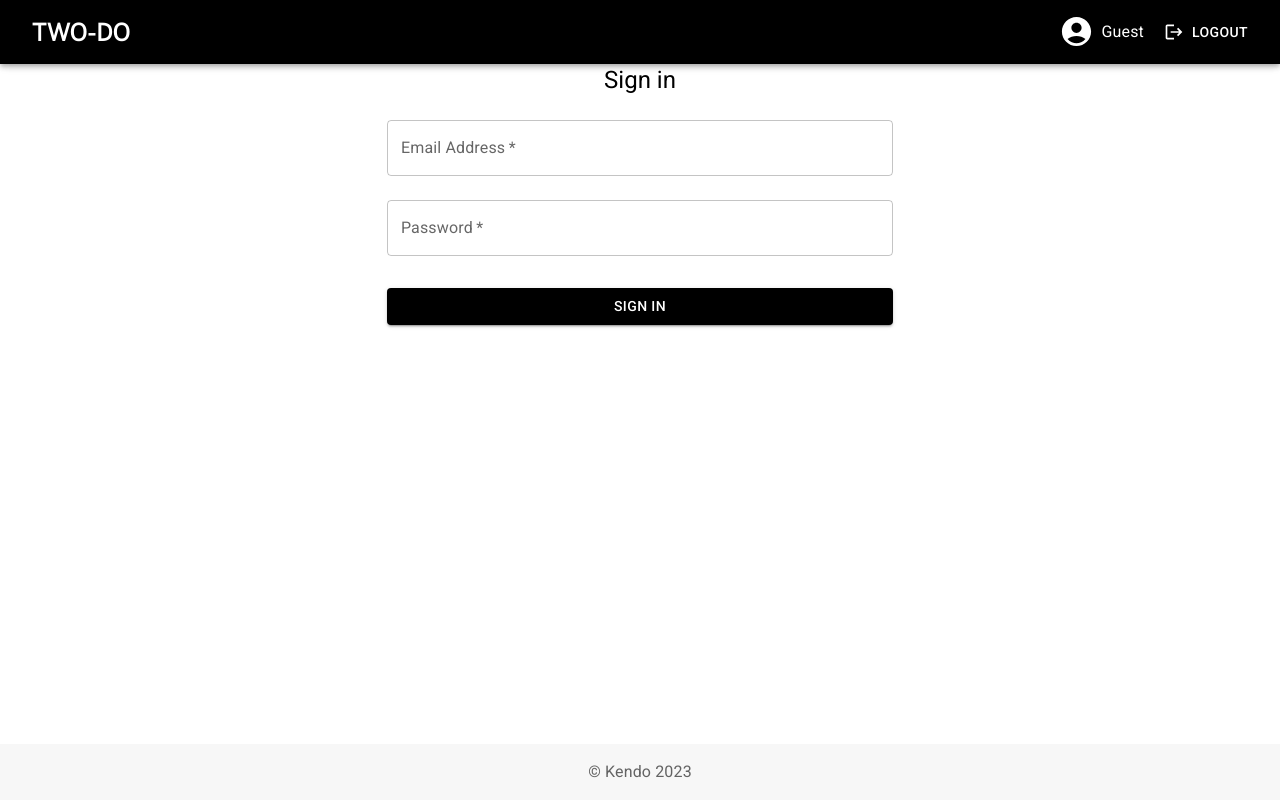
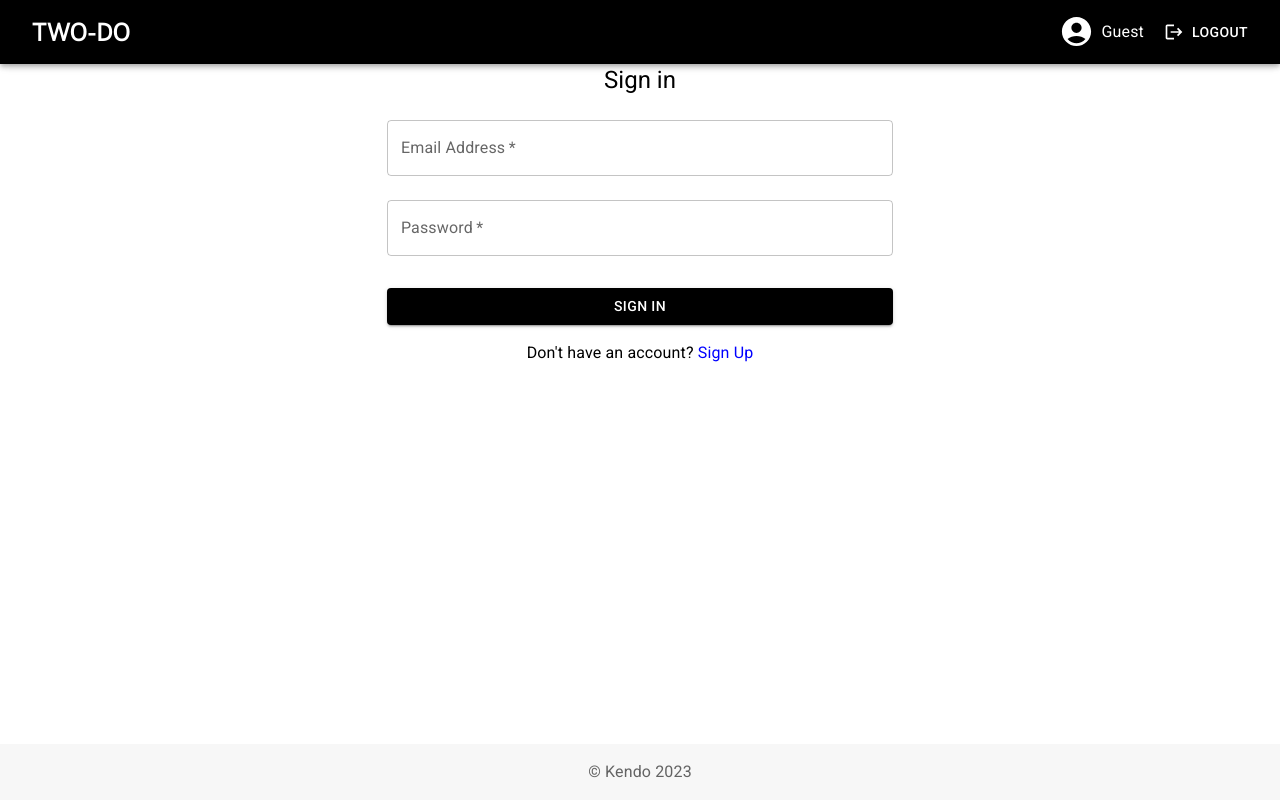
Before and after one commit to Emeruem-Kennedy1/Heirarchical-Todo-List-App, a React (Create React App) app in the folder frontend/: page /login in a window 1280 px wide. Built offline with nearby package versions, Linux system fonts and the light colour scheme.

Commit message:
current working state

```diff
--- a/frontend/src/components/NestedAccordion.js
+++ b/frontend/src/components/NestedAccordion.js
@@ -74,7 +74,6 @@
       await api.put(`/task/${taskID}/status`);
       setCompleted((prev) => !prev);
       onUpdateTasks(); // Refresh the list after updating the task status
-      console.log("Task status updated");
     } catch (error) {
       console.error("Error updating task status:", error);
     }
--- a/frontend/src/views/ListPage.js
+++ b/frontend/src/views/ListPage.js
@@ -71,7 +71,6 @@
 
   const toogleExpanded = (taskId, isExpanded) => {
     const task = findTaskInNested(tasks, taskId);
-    console.log(expandedTasks, taskId);
     if (task && task.subtasks && task.subtasks.length > 0) {
       if (isExpanded) {
         setExpandedTasks((prev) => [...prev, taskId]);
--- a/frontend/src/views/LoginPage.js
+++ b/frontend/src/views/LoginPage.js
@@ -1,6 +1,6 @@
 import React, { useState, useEffect } from "react";
 import { Button, TextField, Container, Typography, Box } from "@mui/material";
-import { useNavigate } from "react-router-dom";
+import { useNavigate, Link } from "react-router-dom";
 import { useApi } from "../contexts/ApiProvider";
 
 function LoginPage() {
@@ -26,7 +26,6 @@
         password: password,
       });
 
-      console.log(response);
 
       if (response.status === 200) {
         const username = response.body.user.username; // Note: changed from response.body to response.data
@@ -103,6 +102,15 @@
             Sign In
           </Button>
         </Box>
+        <Typography>
+          Don't have an account?{" "}
+          <Link
+            to="/signup"
+            style={{ textDecoration: "none", color: "blue" }}
+          >
+            Sign Up
+          </Link>
+        </Typography>
       </Box>
     </Container>
   );
```
